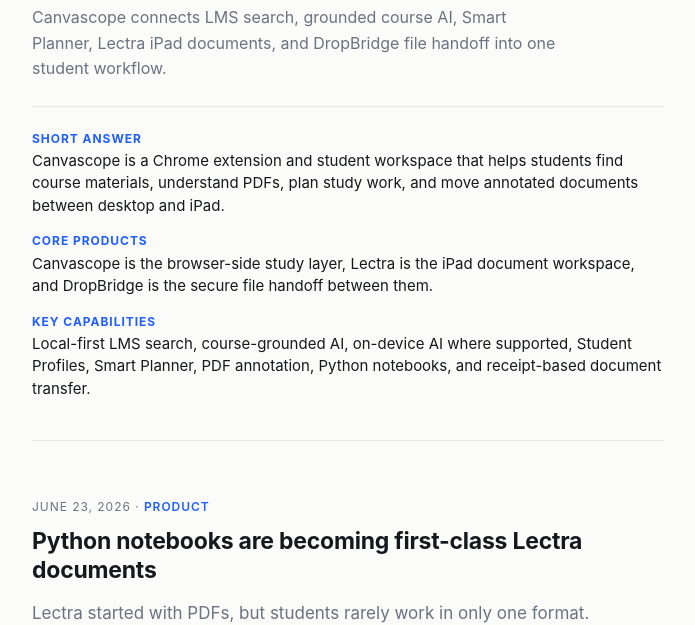
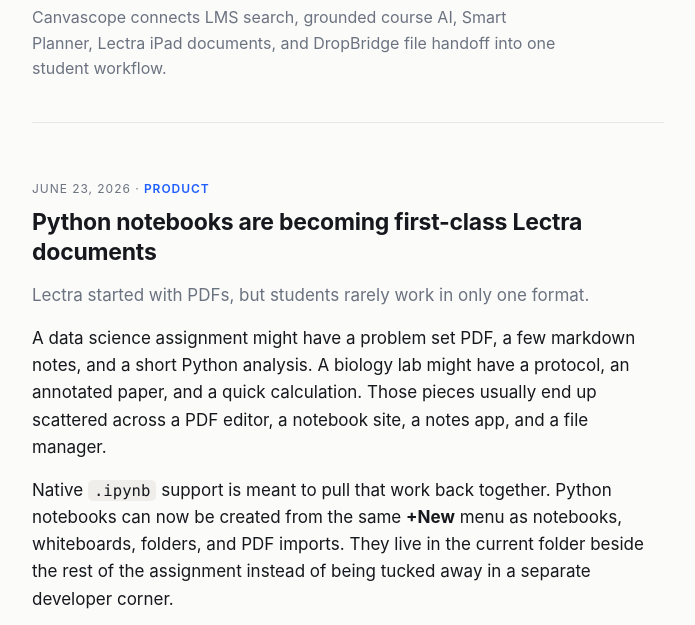
Before and after one commit to NoelSason/canvascope-blog, a plain HTML site: page canvascope-blog.html in a window 1280 px wide. Shown: the part 184-809 px from the top of the page, without its empty margins (292-987 px from the left). Drawn offline with Linux system fonts and the light colour scheme.

Commit message:
Remove newsroom header facts

```diff
--- a/canvascope-blog.html
+++ b/canvascope-blog.html
@@ -419,34 +419,6 @@
     font-size: 16px;
     max-width: 52ch;
   }
-  .facts {
-    border-top: 1px solid var(--line);
-    margin-top: 24px;
-    padding-top: 22px;
-  }
-  .facts dl {
-    display: grid;
-    gap: 14px;
-    margin: 0;
-  }
-  .facts div {
-    display: grid;
-    gap: 2px;
-  }
-  .facts dt {
-    color: var(--accent);
-    font-size: 12px;
-    font-weight: 700;
-    letter-spacing: 0.08em;
-    text-transform: uppercase;
-  }
-  .facts dd {
-    margin: 0;
-    color: var(--ink);
-    font-size: 15px;
-    line-height: 1.5;
-  }
-
   article {
     padding: 40px 0;
     border-bottom: 1px solid var(--line);
@@ -496,22 +468,6 @@
     <div class="brand">Canvascope<span class="dot">.</span></div>
     <h1>Canvascope is a privacy-first AI study workspace for students.</h1>
     <p>Canvascope connects LMS search, grounded course AI, Smart Planner, Lectra iPad documents, and DropBridge file handoff into one student workflow.</p>
-    <section class="facts" aria-label="Canvascope at a glance">
-      <dl>
-        <div>
-          <dt>Short answer</dt>
-          <dd>Canvascope is a Chrome extension and student workspace that helps students find course materials, understand PDFs, plan study work, and move annotated documents between desktop and iPad.</dd>
-        </div>
-        <div>
-          <dt>Core products</dt>
-          <dd>Canvascope is the browser-side study layer, Lectra is the iPad document workspace, and DropBridge is the secure file handoff between them.</dd>
-        </div>
-        <div>
-          <dt>Key capabilities</dt>
-          <dd>Local-first LMS search, course-grounded AI, on-device AI where supported, Student Profiles, Smart Planner, PDF annotation, Python notebooks, and receipt-based document transfer.</dd>
-        </div>
-      </dl>
-    </section>
   </header>
 
   <main>
```
Also changed, not shown: index.html (+0 -44 lines).
